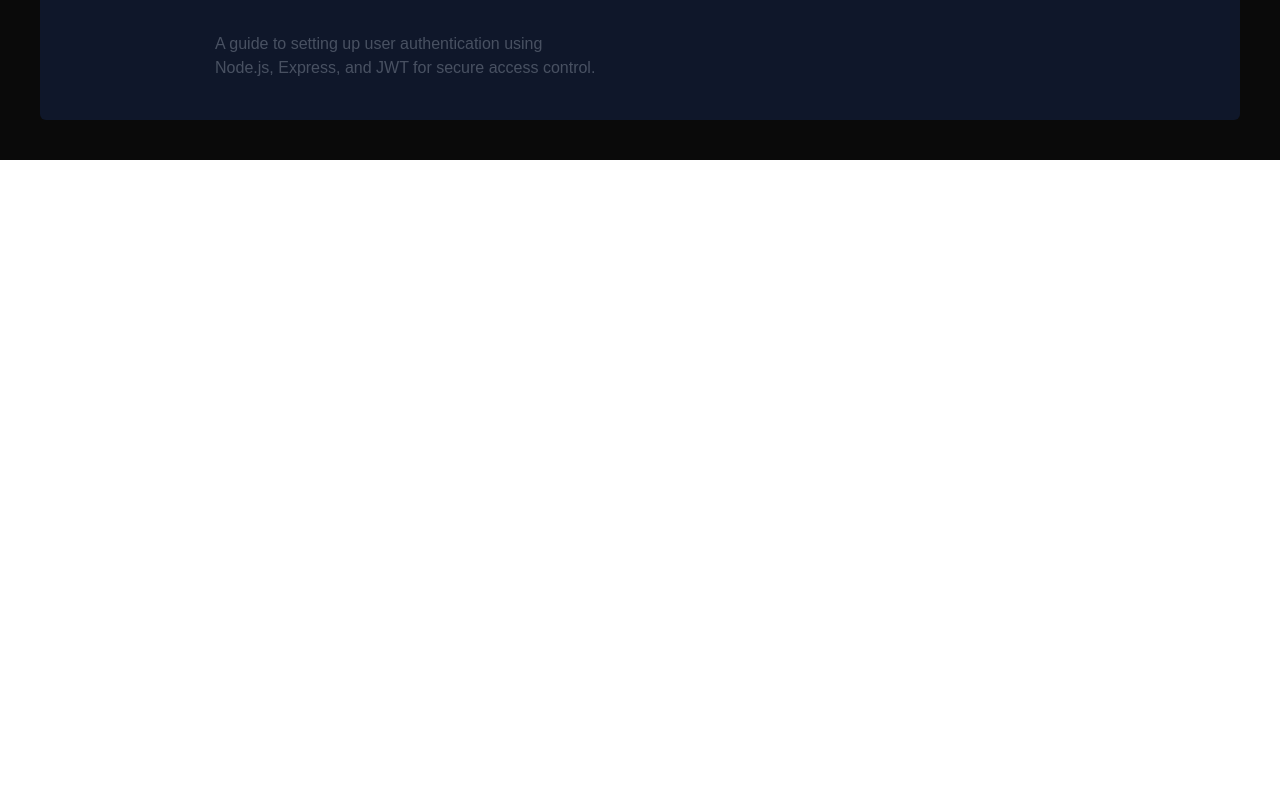
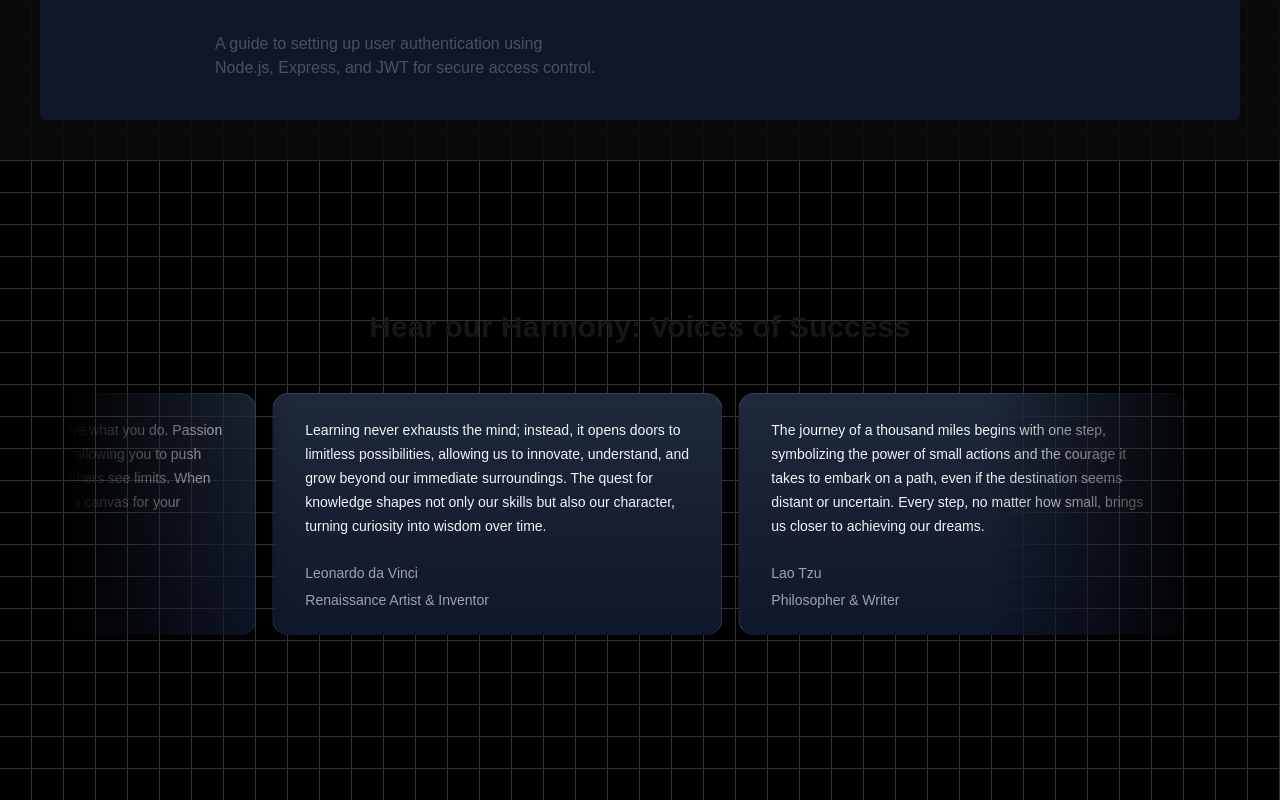
Before and after one commit to Vanraj8169/nextjs-starter-ui-components, a Next.js app: page / in a window 1280 px wide. Shown: the part 1792-2592 px from the top of the page. Before the commit the page ends 1952 px from the top, so only its background shows below. Built offline with nearby package versions, Linux system fonts and the light colour scheme.

Commit message:
Grid Background Added

```diff
--- a/app/page.tsx
+++ b/app/page.tsx
@@ -1,5 +1,6 @@
 import FeaturedCourses from "@/components/FeaturedCourses";
 import HeroSection from "@/components/HeroSection";
+import TestimonialsCard from "@/components/TestimonialsCard";
 import WhyChooseUs from "@/components/WhyChooseUs";
 
 export default function Home() {
@@ -8,6 +9,7 @@ export default function Home() {
       <HeroSection />
       <FeaturedCourses />
       <WhyChooseUs />
+      <TestimonialsCard />
     </main>
   );
 }
--- /dev/null
+++ b/components/TestimonialsCard.tsx
@@ -0,0 +1,64 @@
+"use client";
+
+import React, { useEffect, useState } from "react";
+import { InfiniteMovingCards } from "./ui/infinite-moving-cards";
+
+const testimonials = [
+  {
+    quote:
+      "Learning never exhausts the mind; instead, it opens doors to limitless possibilities, allowing us to innovate, understand, and grow beyond our immediate surroundings. The quest for knowledge shapes not only our skills but also our character, turning curiosity into wisdom over time.",
+    name: "Leonardo da Vinci",
+    title: "Renaissance Artist & Inventor",
+  },
+  {
+    quote:
+      "The journey of a thousand miles begins with one step, symbolizing the power of small actions and the courage it takes to embark on a path, even if the destination seems distant or uncertain. Every step, no matter how small, brings us closer to achieving our dreams.",
+    name: "Lao Tzu",
+    title: "Philosopher & Writer",
+  },
+  {
+    quote:
+      "In the middle of difficulty lies opportunity; challenges are not obstacles but stepping stones to growth. By facing adversity with an open mind, we uncover hidden strengths, solutions, and paths that often lead to a more fulfilling outcome than we originally anticipated.",
+    name: "Albert Einstein",
+    title: "Theoretical Physicist",
+  },
+  {
+    quote:
+      "Success is not final; failure is not fatal: It is the courage to continue that counts. The true measure of resilience lies in our ability to persevere, for success is a journey, not a destination, and every setback offers a chance to rise again with more insight and determination.",
+    name: "Winston Churchill",
+    title: "Former Prime Minister of the UK",
+  },
+  {
+    quote:
+      "Simplicity is the ultimate sophistication; removing the unnecessary to reveal the essential requires clarity of purpose and vision. True elegance lies in the art of making the complex accessible, showing that often less is more when it comes to profound impact.",
+    name: "Leonardo da Vinciasdf",
+    title: "Renaissance Artist & Inventor",
+  },
+  {
+    quote:
+      "The only way to do great work is to love what you do. Passion fuels creativity and drives excellence, allowing you to push boundaries and see potential where others see limits. When you love what you do, work becomes a canvas for your dedication and dreams.",
+    name: "Steve Jobs",
+    title: "Co-founder of Apple Inc.",
+  },
+];
+
+const TestimonialsCard = () => {
+  return (
+    <div className="h-[40rem] w-full dark:bg-black dark:bg-grid-white/[0.2] relative flex flex-col items-center justify-center overflow-hidden">
+      <h2 className="text-3xl font-bold text-center mb-8 z-10">
+        Hear our Harmony: Voices of Success
+      </h2>
+      <div className="flex justify-center w-full overflow-hidden px-4 sm:px-6 lg:px-8">
+        <div className="w-full max-w-6xl ">
+          <InfiniteMovingCards
+            items={testimonials}
+            direction="right"
+            speed="slow"
+          />
+        </div>
+      </div>
+    </div>
+  );
+};
+
+export default TestimonialsCard;
--- /dev/null
+++ b/components/ui/infinite-moving-cards.tsx
@@ -0,0 +1,121 @@
+"use client";
+
+import { cn } from "@/lib/utils";
+import React, { useEffect, useState } from "react";
+
+export const InfiniteMovingCards = ({
+  items,
+  direction = "left",
+  speed = "fast",
+  pauseOnHover = true,
+  className,
+}: {
+  items: {
+    quote: string;
+    name: string;
+    title: string;
+  }[];
+  direction?: "left" | "right";
+  speed?: "fast" | "normal" | "slow";
+  pauseOnHover?: boolean;
+  className?: string;
+}) => {
+  const containerRef = React.useRef<HTMLDivElement>(null);
+  const scrollerRef = React.useRef<HTMLUListElement>(null);
+
+  useEffect(() => {
+    addAnimation();
+  }, []);
+  const [start, setStart] = useState(false);
+  function addAnimation() {
+    if (containerRef.current && scrollerRef.current) {
+      const scrollerContent = Array.from(scrollerRef.current.children);
+
+      scrollerContent.forEach((item) => {
+        const duplicatedItem = item.cloneNode(true);
+        if (scrollerRef.current) {
+          scrollerRef.current.appendChild(duplicatedItem);
+        }
+      });
+
+      getDirection();
+      getSpeed();
+      setStart(true);
+    }
+  }
+  const getDirection = () => {
+    if (containerRef.current) {
+      if (direction === "left") {
+        containerRef.current.style.setProperty(
+          "--animation-direction",
+          "forwards"
+        );
+      } else {
+        containerRef.current.style.setProperty(
+          "--animation-direction",
+          "reverse"
+        );
+      }
+    }
+  };
+  const getSpeed = () => {
+    if (containerRef.current) {
+      if (speed === "fast") {
+        containerRef.current.style.setProperty("--animation-duration", "20s");
+      } else if (speed === "normal") {
+        containerRef.current.style.setProperty("--animation-duration", "40s");
+      } else {
+        containerRef.current.style.setProperty("--animation-duration", "80s");
+      }
+    }
+  };
+  return (
+    <div
+      ref={containerRef}
+      className={cn(
+        "scroller relative z-20  max-w-7xl overflow-hidden  [mask-image:linear-gradient(to_right,transparent,white_20%,white_80%,transparent)]",
+        className
+      )}
+    >
+      <ul
+        ref={scrollerRef}
+        className={cn(
+          " flex min-w-full shrink-0 gap-4 py-4 w-max flex-nowrap",
+          start && "animate-scroll ",
+          pauseOnHover && "hover:[animation-play-state:paused]"
+        )}
+      >
+        {items.map((item, idx) => (
+          <li
+            className="w-[350px] max-w-full relative rounded-2xl border border-b-0 flex-shrink-0 border-slate-700 px-8 py-6 md:w-[450px]"
+            style={{
+              background:
+                "linear-gradient(180deg, var(--slate-800), var(--slate-900)",
+            }}
+            key={item.name}
+          >
+            <blockquote>
+              <div
+                aria-hidden="true"
+                className="user-select-none -z-1 pointer-events-none absolute -left-0.5 -top-0.5 h-[calc(100%_+_4px)] w-[calc(100%_+_4px)]"
+              ></div>
+              <span className=" relative z-20 text-sm leading-[1.6] text-gray-100 font-normal">
+                {item.quote}
+              </span>
+              <div className="relative z-20 mt-6 flex flex-row items-center">
+                <span className="flex flex-col gap-1">
+                  <span className=" text-sm leading-[1.6] text-gray-400 font-normal">
+                    {item.name}
+                  </span>
+                  <span className=" text-sm leading-[1.6] text-gray-400 font-normal">
+                    {item.title}
+                  </span>
+                </span>
+              </div>
+            </blockquote>
+          </li>
+        ))}
+      </ul>
+    </div>
+  );
+};
--- a/package.json
+++ b/package.json
@@ -11,6 +11,7 @@
   "dependencies": {
     "clsx": "^2.1.1",
     "framer-motion": "^11.11.9",
+    "mini-svg-data-uri": "^1.4.4",
     "next": "15.0.1",
     "react": "^18.2.0",
     "react-dom": "^18.2.0",
--- a/tailwind.config.ts
+++ b/tailwind.config.ts
@@ -1,5 +1,5 @@
 import type { Config } from "tailwindcss";
-
+const svgToDataUri = require("mini-svg-data-uri");
 const colors = require("tailwindcss/colors");
 const {
   default: flattenColorPalette,
@@ -16,8 +16,15 @@ const config: Config = {
     extend: {
       animation: {
         spotlight: "spotlight 2s ease .75s 1 forwards",
+        scroll:
+          "scroll var(--animation-duration, 40s) var(--animation-direction, forwards) linear infinite",
       },
       keyframes: {
+        scroll: {
+          to: {
+            transform: "translate(calc(-50% - 0.5rem))",
+          },
+        },
         spotlight: {
           "0%": {
             opacity: "0",
@@ -35,7 +42,31 @@ const config: Config = {
       },
     },
   },
-  plugins: [addVariablesForColors],
+  plugins: [
+    addVariablesForColors,
+    function ({ matchUtilities, theme }: any) {
+      matchUtilities(
+        {
+          "bg-grid": (value: any) => ({
+            backgroundImage: `url("${svgToDataUri(
+              `<svg xmlns="http://www.w3.org/2000/svg" viewBox="0 0 32 32" width="32" height="32" fill="none" stroke="${value}"><path d="M0 .5H31.5V32"/></svg>`
+            )}")`,
+          }),
+          "bg-grid-small": (value: any) => ({
+            backgroundImage: `url("${svgToDataUri(
+              `<svg xmlns="http://www.w3.org/2000/svg" viewBox="0 0 32 32" width="8" height="8" fill="none" stroke="${value}"><path d="M0 .5H31.5V32"/></svg>`
+            )}")`,
+          }),
+          "bg-dot": (value: any) => ({
+            backgroundImage: `url("${svgToDataUri(
+              `<svg xmlns="http://www.w3.org/2000/svg" viewBox="0 0 32 32" width="16" height="16" fill="none"><circle fill="${value}" id="pattern-circle" cx="10" cy="10" r="1.6257413380501518"></circle></svg>`
+            )}")`,
+          }),
+        },
+        { values: flattenColorPalette(theme("backgroundColor")), type: "color" }
+      );
+    },
+  ],
 };
 function addVariablesForColors({ addBase, theme }: any) {
   let allColors = flattenColorPalette(theme("colors"));
```
Also changed, not shown: 1 other file (tests, documents, lock files or other folders).
